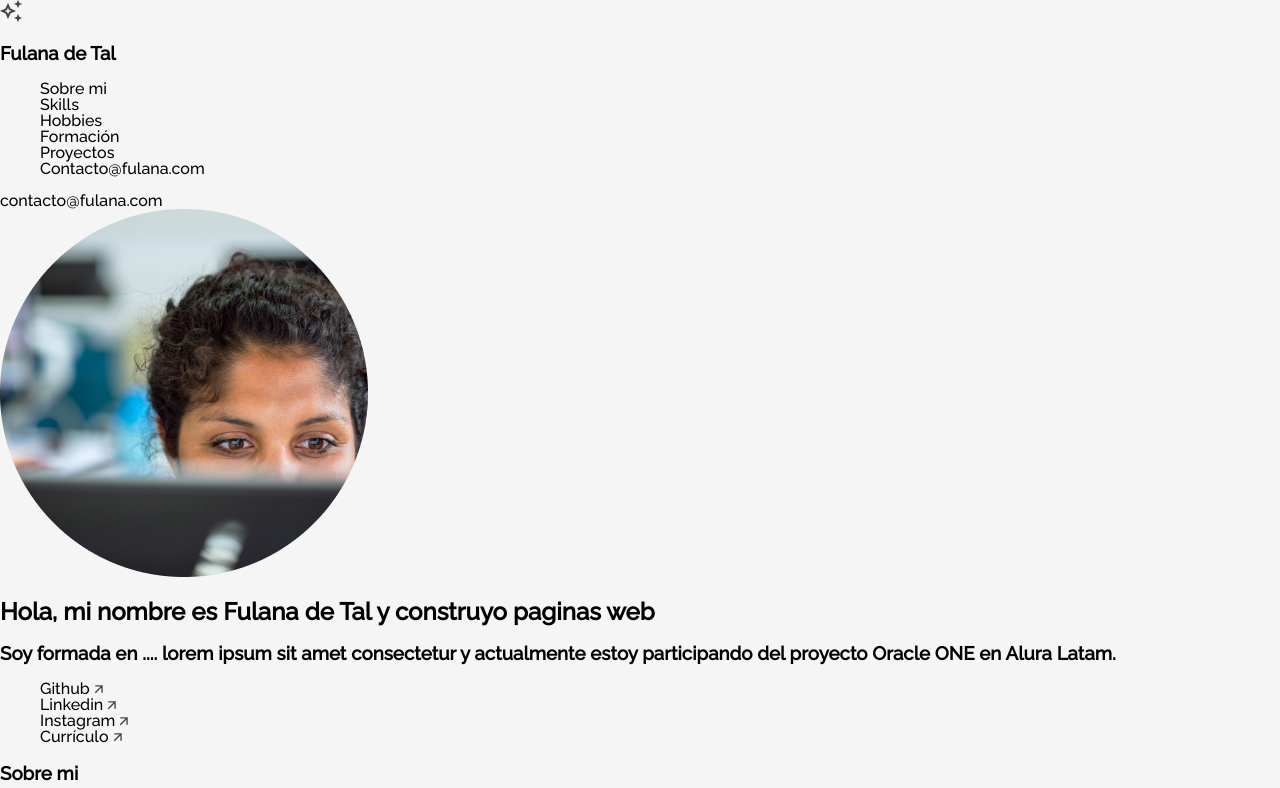
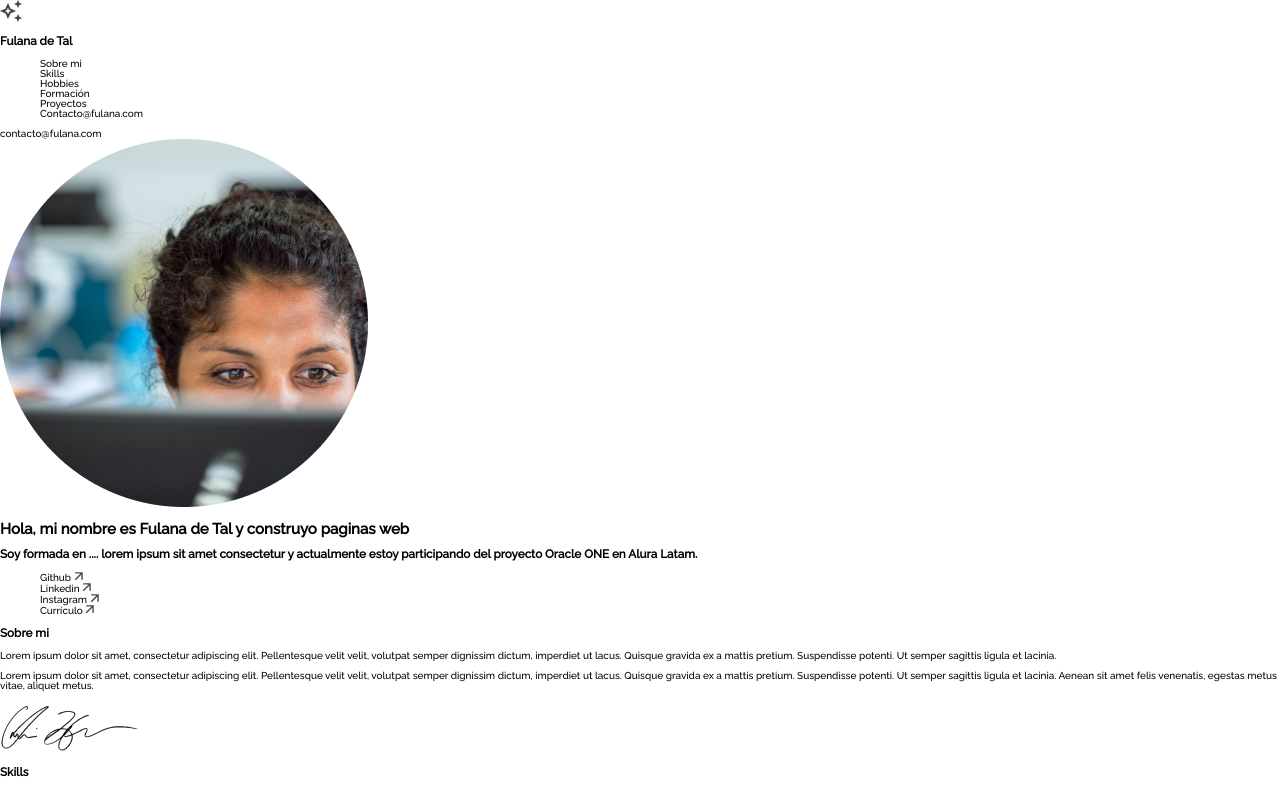
Before and after one commit to axlgoze/Challenge_ONE_Frontend, a plain HTML site: page index.html in a window 1280 px wide. Shown: the top 788 px of the page. Drawn offline with Linux system fonts and the light colour scheme.

Commit message:
modificando hoja de estilos

```diff
--- a/style.css
+++ b/style.css
@@ -1,19 +1,19 @@
-/*CSS Reset / Normalize*/
-/* Hemos disponibilizado el básico de reset de estilos. Si quieren, añadan más informaciones
-en las secciones señaladas */
-/*Já deixaremos o básico de reset de estilos. Caso queira adicionar mais informações
-coloque nas sessões indicadas*/
 
 :root{
-    /* Inserta la variable de los otros colores inspeccionando el exemplo de figma */
-    /*Se esforce para trabalhar com variáveis, é uma dica profissional valiosa*/
-   --cor-de-fundo: #F5F5F5;
-   --cor-de-link: #000;
+-cor-de-fundo: #F5F5F5;
+--cor-de-link: #000;
+}
+
+*{
+    box-sizing: border-box;
+    background-color: var(--cor-de-fundo) ;
+}
+
+html{
+    font-size: 62.5%;
 }
 
 body {
-    box-sizing: border-box;
-    background-color: var(--cor-de-fundo) ;
     font-family: 'Raleway';
     margin: 0;
     padding: 0;
@@ -125,7 +125,7 @@ Utiliza las referencias de los breakpoints @media abajo */
 
 /*Experiencia Profesional*/
 
- /*Contacto*/
+/*Contacto*/
 
 /*Footer*/
 
```
